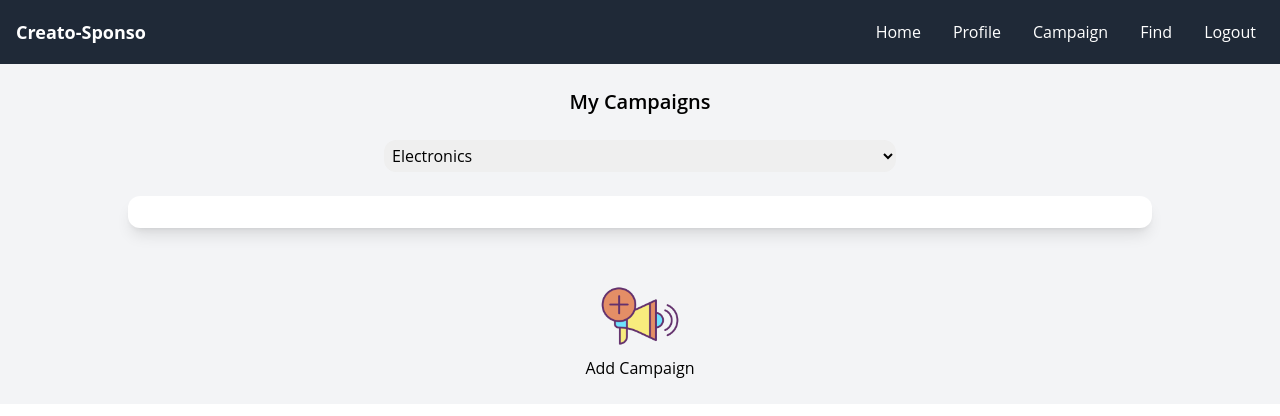
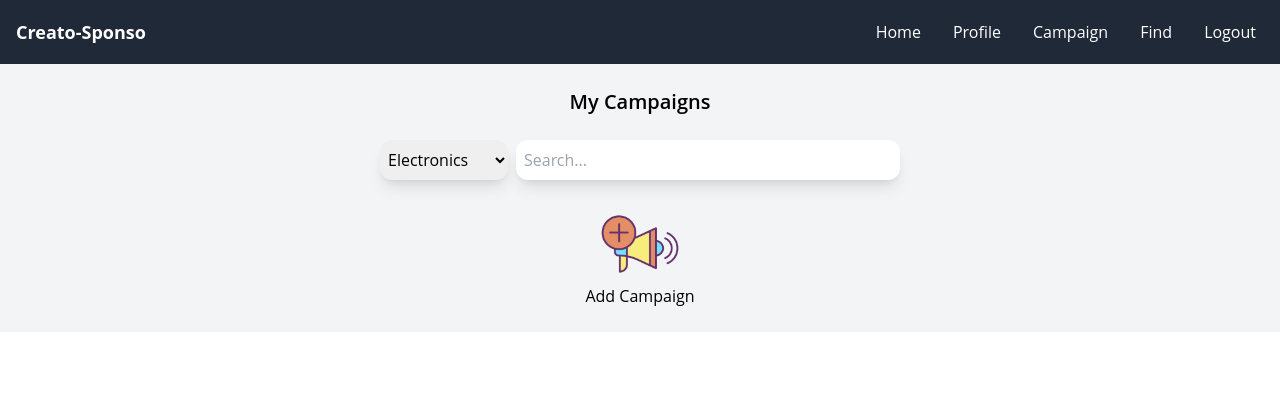
Before and after one commit to Badhri007/InfluenzeHub-frontend, a React (Create React App) app: page /sponsorCampaign in a window 1280 px wide. Shown: the top 416 px of the page. Built offline with nearby package versions, Linux system fonts and the light colour scheme; the HTML template or start-up script is replaced by a standard one.

Commit message:
updated search bar

```diff
--- a/src/components/sponsor/SearchBar.jsx
+++ b/src/components/sponsor/SearchBar.jsx
@@ -1,20 +1,20 @@
 import React from 'react'
-
 
 const SearchBar = () => {
   return (
-    <div className=' flex flex-col'>
-        <select className='rounded-xl w-[40%] h-8  p-1 m-auto'>
+    <div className='flex flex-col md:flex-row gap-1 md:gap-2  items-center justify-center'>
+      <select className='rounded-xl w-[40%] h-10 p-1 shadow-lg md:w-[20%] lg:w-[10%]'>
         <option>Electronics</option>
         <option>Food</option>
         <option>Clothing</option>
         <option>Accessories</option>
         <option>Other</option>
       </select>
-        <br/>
-        <input className='w-[80%] h-8 rounded-xl p-2 flex items-center m-auto bg-white shadow-lg'/>
-        <br/>
-
+      <input
+        type="text"
+        placeholder="Search..."
+        className='w-[70%] h-10 rounded-xl p-2 flex  items-center bg-white shadow-lg lg:w-[30%]'
+      />
     </div>
   )
 }
```
Lines whose indentation alone changed are shown as unchanged.
